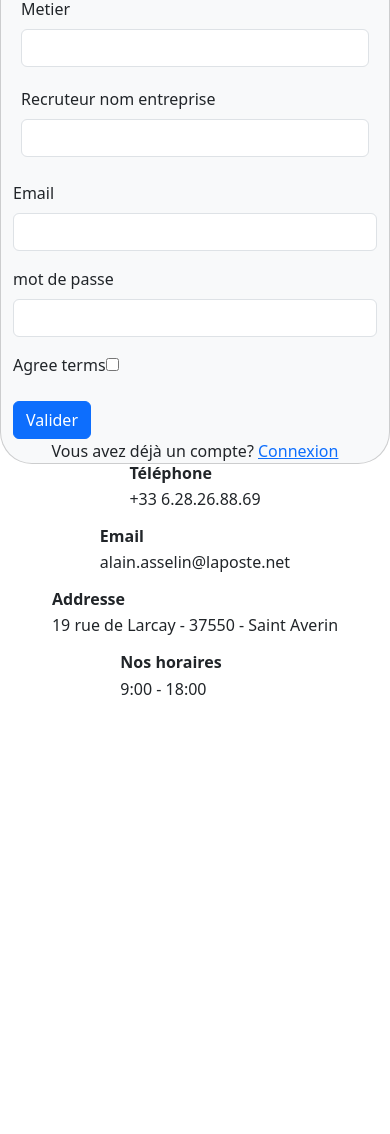
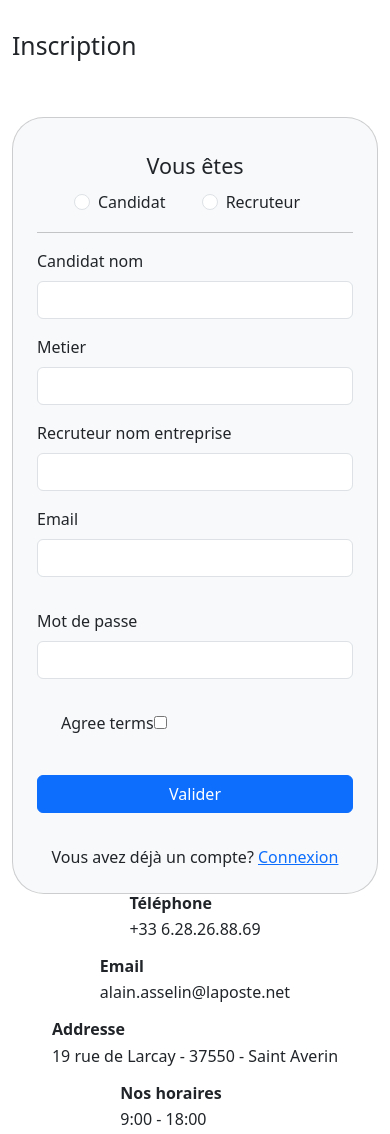
Before and after one commit to Perplexe45/TRTConseil, a Symfony app: template templates/registration/register.html.twig in a window 390 px wide. Shown: the part 387-1521 px from the top of the page. Before the commit the page ends 1082 px from the top, so only its background shows below. Run offline with Twig, Linux system fonts and the light colour scheme; the template is opened without the code that fills it, so the values that code supplies are empty; form fields are guessed from the names that the template uses; some libraries are stand-ins or nearby versions.

Commit message:
Responsive du formulaire d'inscription

```diff
--- a/composer.json
+++ b/composer.json
@@ -14,6 +14,7 @@
         "easycorp/easyadmin-bundle": "^4.9",
         "phpdocumentor/reflection-docblock": "^5.3",
         "phpstan/phpdoc-parser": "^1.26",
+        "symfony/apache-pack": "^1.0",
         "symfony/asset": "6.4.*",
         "symfony/asset-mapper": "6.4.*",
         "symfony/console": "6.4.*",
--- a/templates/footer/index.html.twig
+++ b/templates/footer/index.html.twig
@@ -1,5 +1,5 @@
 {% block stylesheets %}{% endblock %}
-<section data-bs-version="5.1" class="footer3 cid-sFCygHrmNf" once="footers" id="footer3-24">
+<section data-bs-version="5.1" class="footer3 cid-sFCygHrmNf " >
 	<div class="container">
 		<div class="row align-center mbr-white d-flex justify-content-center align-items-center">
 
--- a/templates/header/index.html.twig
+++ b/templates/header/index.html.twig
@@ -1,24 +1,27 @@
 {% block stylesheets %} {% endblock %}
 
 <section>
-<nav class="navbar navbar-expand-lg navbar-fixed-top navbar-light bg-primary">  <div class="container">
+<nav class="navbar navbar-expand-lg navbar-fixed-top navbar-light bg-primary">
+    <div class="container">
         <a class="navbar-brand" href="#">
-            <img src="assets/images/logo_TrtConseil.png" alt="image du logo" style="height: 4rem"/>
+            <img src="/assets/images/logo_TrtConseil.png" alt="image du logo"/>
         </a>
         <button class="navbar-toggler" type="button" data-bs-toggle="collapse" data-bs-target="#navbarSupportedContent" aria-controls="navbarSupportedContent" aria-expanded="false" aria-label="Toggle navigation">
-            <span class="navbar-toggler-icon"></span>  </button>
+            <span class="navbar-toggler-icon"></span>
+        </button>
         <div class="collapse navbar-collapse justify-content-between" id="navbarSupportedContent">
-            <ul class="navbar-nav mx-auto" style="margin-right: 30px;">
+            <ul class="navbar-nav mx-auto" style="margin-right: 20px;">
                 <li class="nav-item">
-                    <a class="nav-link text-light display-7" href="/accueil">Accueil</a>
+                    <a class="nav-link text-light display-7 btn-custom" href="/accueil">Accueil</a>
                 </li>
                 <li class="nav-item ms-3">
-                    <a class="nav-link text-light display-7" href="/annonces">Annonces</a>
+                    <a class="nav-link text-light display-7 btn-custom" href="/annonces">Annonces</a>
                 </li>
                 <li class="nav-item dropdown ms-3">
-                    <a class="nav-link dropdown-toggle text-light display-7" href="#" role="button" data-bs-toggle="dropdown" aria-expanded="false">Comptes</a>
-                    <ul class="dropdown-menu bg-primary text-white">  <li><a class="dropdown-item" href="register">Inscription</a></li>
-                        <li class=" dropdown-divider"></li>
+                    <a class="nav-link dropdown-toggle text-light display-7 btn-custom" href="#" role="button" data-bs-toggle="dropdown" aria-expanded="false">Comptes</a>
+                    <ul class="dropdown-menu bg-primary text-white">
+                        <li><a class="dropdown-item" href="register">Inscription</a></li>
+                        <li class="dropdown-divider"></li>
                         <li class="dropdown-item">
                             <a class="dropdown-item" href="/compte/recruteur">Espace Recruteur</a>
                         </li>
@@ -27,22 +30,22 @@
                         </li>
                     </ul>
                 </li>
-                <li class="nav-item ms-3 ">
-                    <a class="nav-link text-light display-7" href="/accueil#form5-1m">Contacts</a>
+                <li class="nav-item ms-3">
+                    <a class="nav-link text-light display-7 btn-custom" href="/accueil#form5-1m">Contacts</a>
                 </li>
             </ul>
             <ul class="navbar-nav" style="align-items: center;">
-                <li class="nav-item" style="margin-left: 10px;">
-                    <a class="btn btn-light display-4 " href="/login">Connexion</a>
+                <li class="nav-item ms-2">
+                    <a class="nav-link text-light display-7 btn-custom" href="/login">Connexion</a>
                 </li>
-                <li class="nav-item" style="margin-left: 10px;">
+                <li class="nav-item ms-2">
                     {% if app.user %}
-                        <a class="nav-link" href="/logout">
+                        <a class="nav-link btn-custom" href="/logout">
                             <i class="fa-solid fa-user-large-slash" style="color: white;"></i>
                             <span style="color: white;">Déconnexion</span>
                         </a>
                     {% else %}
-                        <a class="nav-link" href="/login">
+                        <a class="nav-link btn-custom" href="/login">
                             <i class="fa-solid fa-user" style="color: white;"></i>
                             <span style="color: white;">Pas connecté</span>
                         </a>
@@ -54,4 +57,5 @@
 </nav>
 
 
+
 </section>
--- a/templates/registration/register.html.twig
+++ b/templates/registration/register.html.twig
@@ -5,43 +5,40 @@
 {% block stylesheets %}{% endblock %}
 
 {% block body %}
-	<section data-bs-version="5.1" class="cid-u5uXzWpi1R" id="form7-r">
-		<div class=" container">
+	<section data-bs-version="5.1" class="mt-5" id="form7-r">
+		<div class="container main-content">
 			<div class="row">
 				<div class="col-md-3"></div>
 				<div class="col-md-6">
 					<div class="mbr-section-head titleH1 fs-2">
-						<h1 class="mbr-fonts-style align-center pt-1">
+						<h2 class="mbr-fonts-style align-center pt-1">
 							Inscription
-						</h1>
+						</h2>
 					</div>
 				</div>
 				<div class="col-md-3"></div>
 			</div>
 
 			<div class="row justify-content-center mt-5">
-				<div class="col-lg-6 mx-auto">
-					<div class="card bg-light rounded rounded-5	 row">
-						<div class="col-lg-12 col-md-12 col-sm-12 form-group" data-for="name">
-							<form action="" method="POST" class="mx-auto" data-form-title="Form Name">
-								<fieldset class="align-center">
-									<div class="pt-2">
-										<legend>Vous êtes</legend>
+				<div class="container">
+    <div class="row justify-content-center">
+        <div class="col-lg-6">
+            <div class="card bg-light rounded-5 p-4">
+                <form action="" method="POST" data-form-title="Form Name">
+                    <fieldset class="text-center">
+                        <legend class="pt-2">Vous êtes</legend>
+                        <div class="form-check form-check-inline">
+                            <input class="form-check-input" type="radio" name="categorie" value="Candidat" id="categorie_candidat"/>
+                            <label class="form-check-label" for="categorie_candidat">Candidat</label>
                         </div>
-
-									<input type="radio" name="categorie" value="Candidat" id="categorie_candidat"/>
-									<label for="Candidat">Candidat</label>
-
-									<input class="ms-3" type="radio" name="categorie" value="Recruteur" id="categorie_recruteur"/>
-									<label for="Recruteur">Recruteur</label>
-
-
+                        <div class="form-check form-check-inline ms-3">
+                            <input class="form-check-input" type="radio" name="categorie" value="Recruteur" id="categorie_recruteur"/>
+                            <label class="form-check-label" for="categorie_recruteur">Recruteur</label>
+                        </div>
                         <hr>
                     </fieldset>
 
-								<div
-									class="text-center fs-5 bg-danger">
-									{# Message si oubli de faire une sélection (recruteur ou candidat) ou message de success de la soumission du formulaire#}
+                    <div class="text-center fs-5 bg-danger">
                         {% for label, messages in app.flashes %}
                             <div class="flash-{{ label }}">
                                 {% for message in messages %}
@@ -51,62 +48,62 @@
                         {% endfor %}
                     </div>
 
-
                     {{ form_errors(registrationForm) }}
                     {{ form_start(registrationForm) }}
 
-								<div
-									class="row">
-									<!-- Ajout de la classe row pour centrer les champs -->
-									<div class="col-md-2"></div>
-									<div class="col-md-8">
-										<div id="candidat_container" class="col mb- rounded p-2">
+                    <div class="row">
+                        <div class="col-12 mb-3">
+                            <div id="candidat_container">
                                 {{ form_label(registrationForm.candidat.nom) }}
-											{{ form_widget(registrationForm.candidat.nom) }}
+                                {{ form_widget(registrationForm.candidat.nom, { 'attr': {'class': 'form-control'} }) }}
                             </div>
-
-										<div id="metier_container" class="col mb-1 rounded p-2">
+                        </div>
+                        <div class="col-12 mb-3">
+                            <div id="metier_container">
                                 {{ form_label(registrationForm.metier) }}
                                 {{ form_widget(registrationForm.metier, { 'attr': {'class': 'form-control border text-muted'} }) }}
                             </div>
-
-										<div id="recruteur_container" class="col mb-3 p-2">
+                        </div>
+                        <div class="col-12 mb-3">
+                            <div id="recruteur_container">
                                 {{ form_label(registrationForm.recruteur.nomEntreprise) }}
-											{{ form_widget(registrationForm.recruteur.nomEntreprise) }}
+                                {{ form_widget(registrationForm.recruteur.nomEntreprise, { 'attr': {'class': 'form-control'} }) }}
                             </div>
-
-										<div class="form-group col mb-3 mt-1 ">
-											{{ form_row(registrationForm.email) }}
                         </div>
-
-										<div class="form-group col mb-3">
-											{{ form_row(registrationForm.plainPassword, {label: 'mot de passe'}) }}
+                        <div class="col-12 mb-3">
+                            <div class="form-group">
+                                {{ form_row(registrationForm.email, { 'attr': {'class': 'form-control'} }) }}
                             </div>
-
-										<div class="chek-form">
+                        </div>
+                        <div class="col-12 mb-3">
+                            <div class="form-group">
+                                {{ form_row(registrationForm.plainPassword, { 'label': 'Mot de passe', 'attr': {'class': 'form-control'} }) }}
+                            </div>
+                        </div>
+                        <div class="col-12 mb-3">
+                            <div class="form-check">
                                 {{ form_row(registrationForm.agreeTerms) }}
                             </div>
-
-										<div class="mbr-section-btn align-center">
-											<button type="submit" class="btn btn-primary display-4 btnWidth">Valider</button>
                         </div>
-
-										<div class="form-note text-center">Vous avez déjà un compte?
-											<a href="/login">Connexion</a>
+                        <div class="col-12 mb-3">
+                            <div class="d-grid">
+                                <button type="submit" class="btn btn-primary">Valider</button>
                             </div>
                         </div>
-									<div class="col-md-2"></div>
-								</div>
-								<!-- Fermeture de la classe row -->
-
-								{{ form_end(registrationForm) }}
-
-
-							</form>
-
+                        <div class="col-12 text-center mt-3">
+                            <div class="form-note">
+                                Vous avez déjà un compte? <a href="/login">Connexion</a>
                             </div>
                         </div>
                     </div>
+
+                    {{ form_end(registrationForm) }}
+                </form>
+            </div>
+        </div>
+    </div>
+</div>
+
 			</div>
 		</div>
 	</section>
```
Also changed, not shown: templates/annoncesValidees/index.html.twig (+2 -13 lines), templates/compte_recruteur/index.html.twig (+14 -14 lines), templates/security/login.html.twig (+16 -14 lines), public/.htaccess (added), 3 other files. Lines whose indentation alone changed are shown as unchanged.
